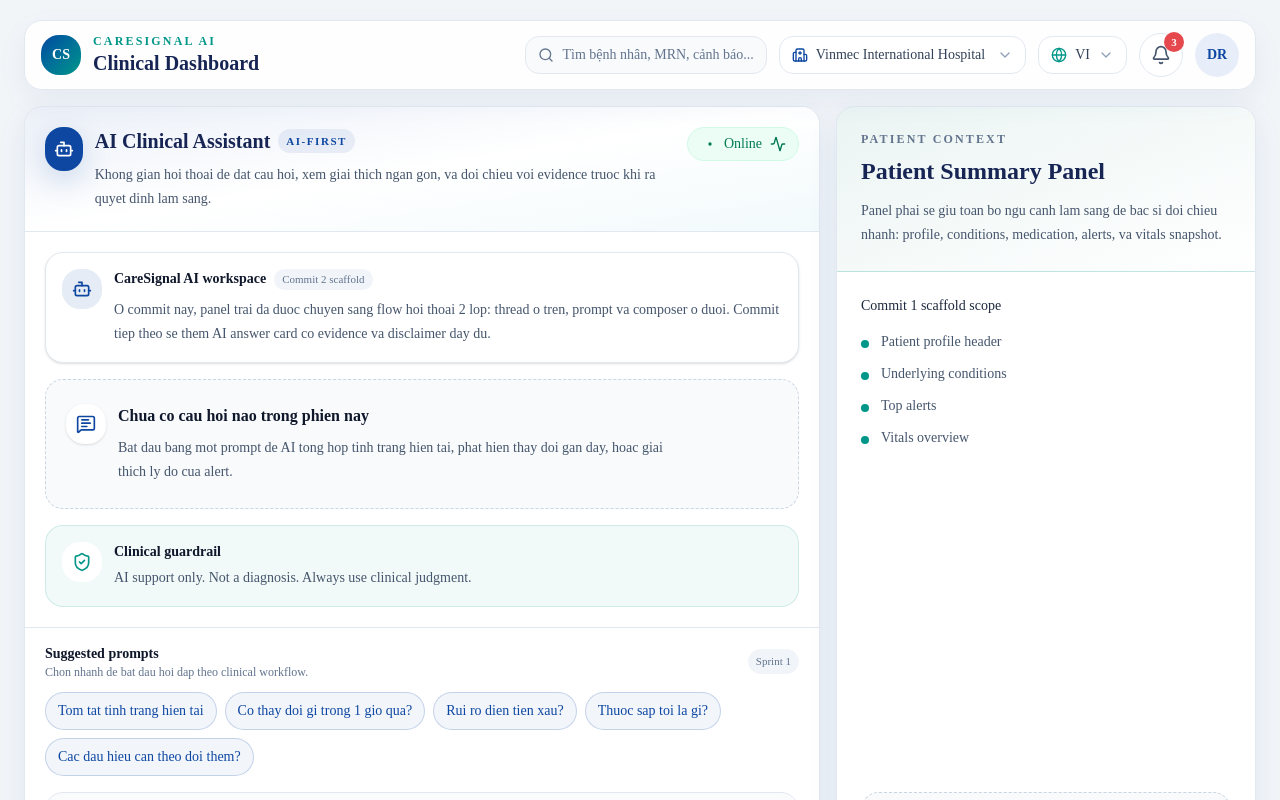
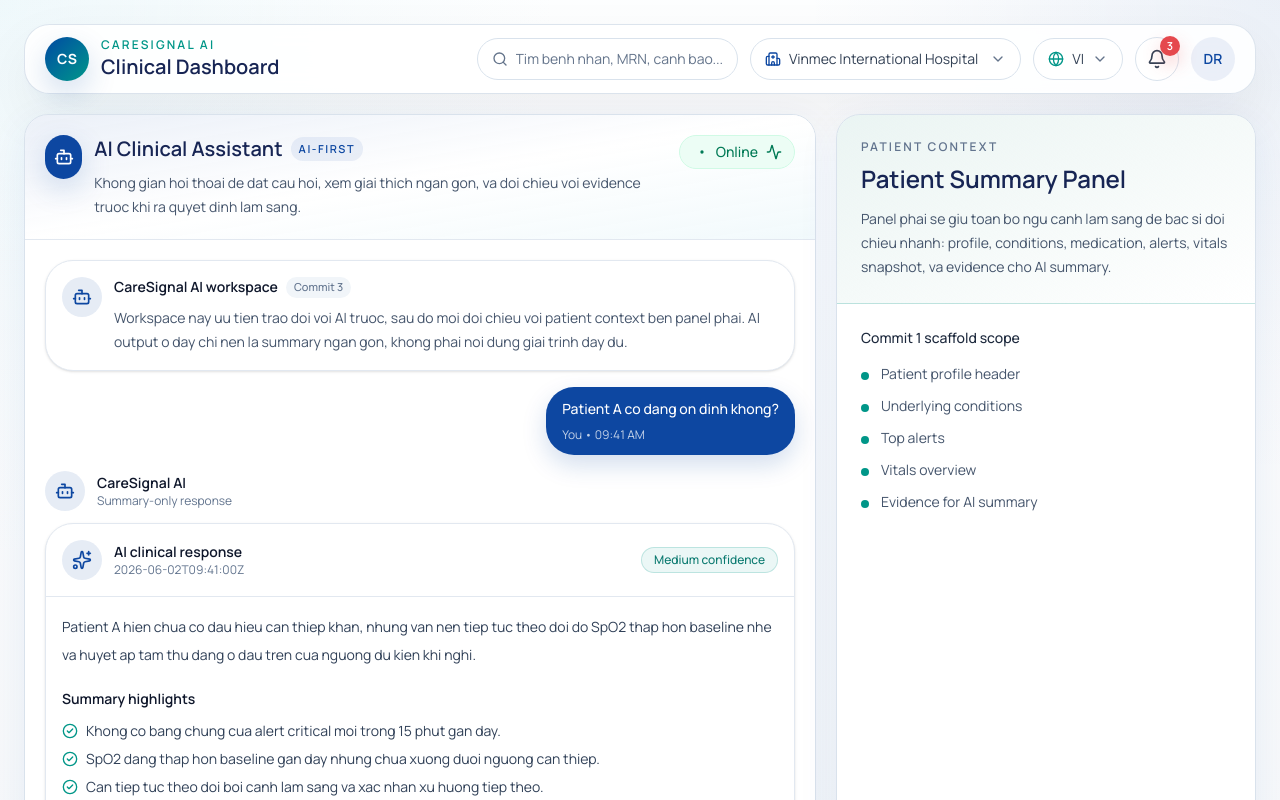
Before and after one commit to linhhtunn/Dashboard, a Next.js app in the folder frontend/: page /dashboard in a window 1280 px wide. Shown: the top 800 px of the page. Built offline with nearby package versions, Linux system fonts and the light colour scheme.

Commit message:
feat(dashboard): align dashboard tokens and shell with design contract

```diff
--- a/frontend/app/dashboard/page.tsx
+++ b/frontend/app/dashboard/page.tsx
@@ -12,12 +12,13 @@ export default function DashboardPage() {
         <DashboardPanelPlaceholder
           eyebrow="Patient context"
           title="Patient Summary Panel"
-          description="Panel phai se giu toan bo ngu canh lam sang de bac si doi chieu nhanh: profile, conditions, medication, alerts, va vitals snapshot."
+          description="Panel phai se giu toan bo ngu canh lam sang de bac si doi chieu nhanh: profile, conditions, medication, alerts, vitals snapshot, va evidence cho AI summary."
           items={[
             "Patient profile header",
             "Underlying conditions",
             "Top alerts",
             "Vitals overview",
+            "Evidence for AI summary",
           ]}
           tone="secondary"
         />
--- a/frontend/app/globals.css
+++ b/frontend/app/globals.css
@@ -39,92 +39,171 @@
   --color-popover: var(--popover);
   --color-card-foreground: var(--card-foreground);
   --color-card: var(--card);
-  --radius-sm: calc(var(--radius) * 0.6);
-  --radius-md: calc(var(--radius) * 0.8);
-  --radius-lg: var(--radius);
-  --radius-xl: calc(var(--radius) * 1.4);
-  --radius-2xl: calc(var(--radius) * 1.8);
-  --radius-3xl: calc(var(--radius) * 2.2);
-  --radius-4xl: calc(var(--radius) * 2.6);
+  --radius-sm: 0.375rem;
+  --radius-md: 0.625rem;
+  --radius-lg: 1rem;
+  --radius-xl: 1.5rem;
+  --radius-2xl: 1.75rem;
+  --radius-3xl: 2rem;
+  --radius-4xl: 2.5rem;
 }
 
 :root {
-  --background: oklch(1 0 0);
-  --foreground: oklch(0.145 0 0);
-  --card: oklch(1 0 0);
-  --card-foreground: oklch(0.145 0 0);
-  --popover: oklch(1 0 0);
-  --popover-foreground: oklch(0.145 0 0);
-  --primary: oklch(0.205 0 0);
-  --primary-foreground: oklch(0.985 0 0);
-  --secondary: oklch(0.97 0 0);
-  --secondary-foreground: oklch(0.205 0 0);
-  --muted: oklch(0.97 0 0);
-  --muted-foreground: oklch(0.556 0 0);
-  --accent: oklch(0.97 0 0);
-  --accent-foreground: oklch(0.205 0 0);
-  --destructive: oklch(0.577 0.245 27.325);
-  --border: oklch(0.922 0 0);
-  --input: oklch(0.922 0 0);
-  --ring: oklch(0.708 0 0);
-  --chart-1: oklch(0.87 0 0);
-  --chart-2: oklch(0.556 0 0);
-  --chart-3: oklch(0.439 0 0);
-  --chart-4: oklch(0.371 0 0);
-  --chart-5: oklch(0.269 0 0);
-  --radius: 0.625rem;
-  --sidebar: oklch(0.985 0 0);
-  --sidebar-foreground: oklch(0.145 0 0);
-  --sidebar-primary: oklch(0.205 0 0);
-  --sidebar-primary-foreground: oklch(0.985 0 0);
-  --sidebar-accent: oklch(0.97 0 0);
-  --sidebar-accent-foreground: oklch(0.205 0 0);
-  --sidebar-border: oklch(0.922 0 0);
-  --sidebar-ring: oklch(0.708 0 0);
+  --background: #f2f5f8;
+  --foreground: #172554;
+  --card: #ffffff;
+  --card-foreground: #172554;
+  --popover: #ffffff;
+  --popover-foreground: #172554;
+  --primary: #0d47a1;
+  --primary-foreground: #ffffff;
+  --secondary: #009688;
+  --secondary-foreground: #ffffff;
+  --muted: #eef3f8;
+  --muted-foreground: #64748b;
+  --accent: #8ed3e6;
+  --accent-foreground: #0d47a1;
+  --destructive: #e5484d;
+  --border: #d9e2ec;
+  --input: #d9e2ec;
+  --ring: rgba(13, 71, 161, 0.18);
+  --chart-1: #0d47a1;
+  --chart-2: #009688;
+  --chart-3: #8ed3e6;
+  --chart-4: #f5b300;
+  --chart-5: #e5484d;
+  --radius: 1rem;
+  --sidebar: rgba(255, 255, 255, 0.84);
+  --sidebar-foreground: #172554;
+  --sidebar-primary: #0d47a1;
+  --sidebar-primary-foreground: #ffffff;
+  --sidebar-accent: #eef3f8;
+  --sidebar-accent-foreground: #172554;
+  --sidebar-border: #d9e2ec;
+  --sidebar-ring: rgba(13, 71, 161, 0.18);
+
+  --cs-primary: #0d47a1;
+  --cs-primary-strong: #0a3f8f;
+  --cs-primary-soft: rgba(13, 71, 161, 0.08);
+  --cs-teal: #009688;
+  --cs-aqua: #8ed3e6;
+  --cs-gold: #f5b300;
+  --cs-danger: #e5484d;
+  --cs-surface: #f2f5f8;
+  --cs-surface-strong: #edf2f7;
+  --cs-card: rgba(255, 255, 255, 0.96);
+  --cs-border: #d9e2ec;
+  --cs-border-strong: #c7d4e3;
+  --cs-heading: #172554;
+  --cs-text: #334155;
+  --cs-text-soft: #64748b;
+  --cs-shadow-card: 0 12px 40px rgba(13, 71, 161, 0.08);
+  --cs-shadow-soft: 0 24px 60px rgba(15, 23, 42, 0.06);
 }
 
 .dark {
-  --background: oklch(0.145 0 0);
-  --foreground: oklch(0.985 0 0);
-  --card: oklch(0.205 0 0);
-  --card-foreground: oklch(0.985 0 0);
-  --popover: oklch(0.205 0 0);
-  --popover-foreground: oklch(0.985 0 0);
-  --primary: oklch(0.922 0 0);
-  --primary-foreground: oklch(0.205 0 0);
-  --secondary: oklch(0.269 0 0);
-  --secondary-foreground: oklch(0.985 0 0);
-  --muted: oklch(0.269 0 0);
-  --muted-foreground: oklch(0.708 0 0);
-  --accent: oklch(0.269 0 0);
-  --accent-foreground: oklch(0.985 0 0);
-  --destructive: oklch(0.704 0.191 22.216);
-  --border: oklch(1 0 0 / 10%);
-  --input: oklch(1 0 0 / 15%);
-  --ring: oklch(0.556 0 0);
-  --chart-1: oklch(0.87 0 0);
-  --chart-2: oklch(0.556 0 0);
-  --chart-3: oklch(0.439 0 0);
-  --chart-4: oklch(0.371 0 0);
-  --chart-5: oklch(0.269 0 0);
-  --sidebar: oklch(0.205 0 0);
-  --sidebar-foreground: oklch(0.985 0 0);
-  --sidebar-primary: oklch(0.488 0.243 264.376);
-  --sidebar-primary-foreground: oklch(0.985 0 0);
-  --sidebar-accent: oklch(0.269 0 0);
-  --sidebar-accent-foreground: oklch(0.985 0 0);
-  --sidebar-border: oklch(1 0 0 / 10%);
-  --sidebar-ring: oklch(0.556 0 0);
+  --background: #0f172a;
+  --foreground: #f8fafc;
+  --card: #111827;
+  --card-foreground: #f8fafc;
+  --popover: #111827;
+  --popover-foreground: #f8fafc;
+  --primary: #8ed3e6;
+  --primary-foreground: #0f172a;
+  --secondary: #0b7a70;
+  --secondary-foreground: #f8fafc;
+  --muted: #1e293b;
+  --muted-foreground: #cbd5e1;
+  --accent: #13374f;
+  --accent-foreground: #e0f2fe;
+  --destructive: #f87171;
+  --border: rgba(255, 255, 255, 0.1);
+  --input: rgba(255, 255, 255, 0.12);
+  --ring: rgba(142, 211, 230, 0.18);
+  --chart-1: #8ed3e6;
+  --chart-2: #2dd4bf;
+  --chart-3: #f5b300;
+  --chart-4: #f97316;
+  --chart-5: #f87171;
+  --sidebar: rgba(15, 23, 42, 0.9);
+  --sidebar-foreground: #f8fafc;
+  --sidebar-primary: #8ed3e6;
+  --sidebar-primary-foreground: #0f172a;
+  --sidebar-accent: #1e293b;
+  --sidebar-accent-foreground: #f8fafc;
+  --sidebar-border: rgba(255, 255, 255, 0.1);
+  --sidebar-ring: rgba(142, 211, 230, 0.18);
 }
 
 @layer base {
   * {
     @apply border-border outline-ring/50;
   }
+
+  html {
+    @apply font-sans antialiased;
+  }
+
   body {
-    @apply bg-background text-foreground;
+    min-height: 100vh;
+    background:
+      radial-gradient(circle at top left, rgba(142, 211, 230, 0.12), transparent 24%),
+      radial-gradient(circle at top right, rgba(13, 71, 161, 0.08), transparent 22%),
+      linear-gradient(180deg, #f8fbfd 0%, var(--cs-surface) 100%);
+    color: var(--cs-text);
+    text-rendering: optimizeLegibility;
   }
-  html {
-    @apply font-sans;
+
+  h1,
+  h2,
+  h3,
+  h4,
+  h5,
+  h6 {
+    color: var(--cs-heading);
+  }
+
+  ::selection {
+    background: rgba(13, 71, 161, 0.14);
+    color: var(--cs-heading);
   }
 }
+
+@layer components {
+  .dashboard-canvas {
+    background:
+      radial-gradient(circle at top left, rgba(142, 211, 230, 0.1), transparent 28%),
+      radial-gradient(circle at top right, rgba(13, 71, 161, 0.06), transparent 24%),
+      linear-gradient(180deg, rgba(255, 255, 255, 0.76), rgba(242, 245, 248, 0.96));
+  }
+
+  .dashboard-surface {
+    background: var(--cs-card);
+    border: 1px solid var(--cs-border);
+    box-shadow: var(--cs-shadow-card);
+    backdrop-filter: blur(12px);
+  }
+
+  .dashboard-glass {
+    background: rgba(255, 255, 255, 0.88);
+    border: 1px solid rgba(217, 226, 236, 0.9);
+    box-shadow: var(--cs-shadow-soft);
+    backdrop-filter: blur(16px);
+  }
+
+  .dashboard-input {
+    background: #ffffff;
+    border: 1px solid var(--cs-border);
+    color: var(--cs-text);
+  }
+
+  .dashboard-input::placeholder {
+    color: var(--cs-text-soft);
+  }
+
+  .dashboard-input:focus {
+    border-color: rgba(13, 71, 161, 0.4);
+    box-shadow: 0 0 0 4px rgba(13, 71, 161, 0.1);
+    outline: none;
+  }
+}
--- a/frontend/app/layout.tsx
+++ b/frontend/app/layout.tsx
@@ -1,10 +1,11 @@
 import type { Metadata } from "next";
-import { Geist, Geist_Mono } from "next/font/google";
+import { Geist_Mono, Manrope } from "next/font/google";
 import "./globals.css";
 
-const geistSans = Geist({
-  variable: "--font-geist-sans",
-  subsets: ["latin"],
+const manrope = Manrope({
+  variable: "--font-sans",
+  subsets: ["latin", "vietnamese"],
+  display: "swap",
 });
 
 const geistMono = Geist_Mono({
@@ -13,8 +14,8 @@ const geistMono = Geist_Mono({
 });
 
 export const metadata: Metadata = {
-  title: "Create Next App",
-  description: "Generated by create next app",
+  title: "CareSignal AI Dashboard",
+  description: "AI-first clinical monitoring dashboard for CareSignal AI.",
 };
 
 export default function RootLayout({
@@ -24,8 +25,8 @@ export default function RootLayout({
 }>) {
   return (
     <html
-      lang="en"
-      className={`${geistSans.variable} ${geistMono.variable} h-full antialiased`}
+      lang="vi"
+      className={`${manrope.variable} ${geistMono.variable} h-full antialiased`}
     >
       <body className="min-h-full flex flex-col">{children}</body>
     </html>
--- a/frontend/components/common/PanelCard.tsx
+++ b/frontend/components/common/PanelCard.tsx
@@ -6,10 +6,7 @@ type PanelCardProps = HTMLAttributes<HTMLDivElement>;
 export function PanelCard({ className, ...props }: PanelCardProps) {
   return (
     <div
-      className={clsx(
-        "rounded-2xl border border-slate-200 bg-white shadow-[0_10px_30px_rgba(13,71,161,0.08)]",
-        className,
-      )}
+      className={clsx("dashboard-surface rounded-[1.5rem]", className)}
       {...props}
     />
   );
--- /dev/null
+++ b/frontend/components/dashboard/AIAnswerCard.tsx
@@ -0,0 +1,90 @@
+import { CheckCircle2, ShieldCheck, Sparkles } from "lucide-react";
+
+import type { AISummary } from "@/types";
+
+type AIAnswerCardProps = {
+  summary: AISummary;
+};
+
+function getConfidenceLabel(confidence: AISummary["confidence"]) {
+  switch (confidence) {
+    case "high":
+      return "High confidence";
+    case "medium":
+      return "Medium confidence";
+    case "low":
+      return "Low confidence";
+    default:
+      return "Confidence unavailable";
+  }
+}
+
+export function AIAnswerCard({ summary }: AIAnswerCardProps) {
+  return (
+    <div className="rounded-2xl border border-slate-200 bg-white shadow-sm">
+      <div className="border-b border-slate-200 px-4 py-4">
+        <div className="flex flex-wrap items-center justify-between gap-3">
+          <div className="flex items-center gap-3">
+            <div className="flex h-10 w-10 items-center justify-center rounded-2xl bg-[#0D47A1]/10 text-[#0D47A1]">
+              <Sparkles className="h-5 w-5" />
+            </div>
+
+            <div>
+              <p className="text-sm font-semibold text-slate-900">
+                AI clinical response
+              </p>
+              <p className="text-xs text-slate-500">{summary.generatedAt}</p>
+            </div>
+          </div>
+
+          <span className="rounded-full border border-[#009688]/20 bg-[#009688]/8 px-3 py-1 text-xs font-medium text-[#0B7A70]">
+            {getConfidenceLabel(summary.confidence)}
+          </span>
+        </div>
+      </div>
+
+      <div className="space-y-5 px-4 py-4">
+        <div>
+          <p className="text-sm leading-7 text-slate-700">{summary.answer}</p>
+        </div>
+
+        <div>
+          <p className="text-sm font-semibold text-slate-900">Summary highlights</p>
+          <div className="mt-3 space-y-2">
+            {summary.keyFindings.map((finding) => (
+              <div key={finding} className="flex items-start gap-2 text-sm text-slate-700">
+                <CheckCircle2 className="mt-0.5 h-4 w-4 shrink-0 text-[#009688]" />
+                <span>{finding}</span>
+              </div>
+            ))}
+          </div>
+        </div>
+
+        <div className="rounded-2xl border border-slate-200 bg-slate-50 px-4 py-3">
+          <p className="text-xs font-semibold uppercase tracking-[0.12em] text-slate-500">
+            Evidence routing
+          </p>
+          <p className="mt-1 text-sm text-slate-700">
+            Evidence chi tiet se duoc hien thi o patient summary panel ben phai
+            de doi chieu cung vitals, alerts, va clinical context.
+          </p>
+        </div>
+
+        <div className="flex items-start gap-3 rounded-2xl border border-[#009688]/15 bg-[#009688]/5 px-4 py-3">
+          <div className="flex h-9 w-9 shrink-0 items-center justify-center rounded-2xl bg-white text-[#009688]">
+            <ShieldCheck className="h-4 w-4" />
+          </div>
+
+          <div>
+            <p className="text-xs font-semibold uppercase tracking-[0.12em] text-slate-500">
+              Disclaimer
+            </p>
+            <p className="mt-1 text-sm text-slate-700">
+              AI support only. Not a diagnosis. Always use clinical judgment.
+            </p>
+          </div>
+        </div>
+      </div>
+    </div>
+  );
+}
--- a/frontend/components/dashboard/ConversationThread.tsx
+++ b/frontend/components/dashboard/ConversationThread.tsx
@@ -1,4 +1,7 @@
-import { Bot, MessageSquareText, ShieldCheck } from "lucide-react";
+import { Bot, MessageSquareText } from "lucide-react";
+
+import { AIAnswerCard } from "@/components/dashboard/AIAnswerCard";
+import type { AISummary } from "@/types";
 
 function EmptyThreadCard() {
   return (
@@ -9,12 +12,11 @@ function EmptyThreadCard() {
         </div>
 
         <div>
-          <h3 className="text-base font-semibold text-slate-900">
-            Chua co cau hoi nao trong phien nay
-          </h3>
+          <h3 className="text-base font-semibold text-slate-900">Conversation-ready layout</h3>
           <p className="mt-2 max-w-xl text-sm leading-6 text-slate-600">
-            Bat dau bang mot prompt de AI tong hop tinh trang hien tai, phat
-            hien thay doi gan day, hoac giai thich ly do cua alert.
+            Thread da san sang cho flow hoi dap nhieu luot. Commit nay them AI
+            answer card dang summary-first: panel trai chi tra loi ngan gon,
+            con evidence se duoc day sang patient summary panel.
           </p>
         </div>
       </div>
@@ -35,33 +37,88 @@ function StarterSystemNote() {
             CareSignal AI workspace
           </p>
           <span className="rounded-full bg-slate-100 px-2 py-0.5 text-[11px] font-medium text-slate-500">
-            Commit 2 scaffold
+            Commit 3
           </span>
         </div>
 
         <p className="mt-2 text-sm leading-6 text-slate-600">
-          O commit nay, panel trai da duoc chuyen sang flow hoi thoai 2 lop:
-          thread o tren, prompt va composer o duoi. Commit tiep theo se them AI
-          answer card co evidence va disclaimer day du.
+          Workspace nay uu tien trao doi voi AI truoc, sau do moi doi chieu voi
+          patient context ben panel phai. AI output o day chi nen la summary
+          ngan gon, khong phai noi dung giai trinh day du.
         </p>
       </div>
     </div>
   );
 }
 
-function SafetyNote() {
+function UserPromptBubble() {
   return (
-    <div className="flex items-start gap-3 rounded-2xl border border-[#009688]/15 bg-[#009688]/5 px-4 py-4">
-      <div className="flex h-10 w-10 shrink-0 items-center justify-center rounded-2xl bg-white text-[#009688]">
-        <ShieldCheck className="h-5 w-5" />
+    <div className="ml-auto max-w-[85%] rounded-2xl bg-[#0D47A1] px-4 py-3 text-white shadow-[0_10px_25px_rgba(13,71,161,0.18)]">
+      <p className="text-sm font-medium">Patient A co dang on dinh khong?</p>
+      <p className="mt-2 text-xs text-white/75">You • 09:41 AM</p>
+    </div>
+  );
+}
+
+const demoSummary: AISummary = {
+  patientId: "patient-a",
+  locale: "vi",
+  question: "Patient A co dang on dinh khong?",
+  answer:
+    "Patient A hien chua co dau hieu can thiep khan, nhung van nen tiep tuc theo doi do SpO2 thap hon baseline nhe va huyet ap tam thu dang o dau tren cua nguong du kien khi nghi.",
+  keyFindings: [
+    "Khong co bang chung cua alert critical moi trong 15 phut gan day.",
+    "SpO2 dang thap hon baseline gan day nhung chua xuong duoi nguong can thiep.",
+    "Can tiep tuc theo doi boi canh lam sang va xac nhan xu huong tiep theo.",
+  ],
+  status: "ready",
+  confidence: "medium",
+  evidence: [
+    {
+      kind: "metric_threshold",
+      metric: "spo2",
+      value: 94,
+      unit: "%",
+      timestamp: "2026-06-02T09:39:00Z",
+    },
+    {
+      kind: "trend_change",
+      metric: "systolic_bp",
+      value: 124,
+      unit: "mmHg",
+      comparisonValue: 118,
+      comparisonWindow: "15m",
+      timestamp: "2026-06-02T09:40:00Z",
+    },
+    {
+      kind: "trend_change",
+      metric: "heart_rate",
+      value: 82,
+      unit: "bpm",
+      comparisonValue: 76,
+      comparisonWindow: "15m",
+      timestamp: "2026-06-02T09:40:00Z",
+    },
+  ],
+  generatedAt: "2026-06-02T09:41:00Z",
+  disclaimerKey: "ai_support_only",
+};
+
+function AIAnswerBlock() {
+  return (
+    <div className="space-y-3">
+      <div className="flex items-center gap-3">
+        <div className="flex h-10 w-10 shrink-0 items-center justify-center rounded-2xl bg-[#0D47A1]/10 text-[#0D47A1]">
+          <Bot className="h-5 w-5" />
+        </div>
+
+        <div>
+          <p className="text-sm font-semibold text-slate-900">CareSignal AI</p>
+          <p className="text-xs text-slate-500">Summary-only response</p>
+        </div>
       </div>
 
-      <div>
-        <p className="text-sm font-semibold text-slate-900">Clinical guardrail</p>
-        <p className="mt-1 text-sm leading-6 text-slate-600">
-          AI support only. Not a diagnosis. Always use clinical judgment.
-        </p>
-      </div>
+      <AIAnswerCard summary={demoSummary} />
     </div>
   );
 }
@@ -70,8 +127,9 @@ export function ConversationThread() {
   return (
     <div className="flex min-h-full flex-col gap-4">
       <StarterSystemNote />
+      <UserPromptBubble />
+      <AIAnswerBlock />
       <EmptyThreadCard />
-      <SafetyNote />
     </div>
   );
 }
--- a/frontend/components/dashboard/DashboardShell.tsx
+++ b/frontend/components/dashboard/DashboardShell.tsx
@@ -12,11 +12,11 @@ export function DashboardShell({
   rightPanel,
 }: DashboardShellProps) {
   return (
-    <div className="min-h-screen bg-[#F2F5F8] text-slate-900">
-      <div className="mx-auto flex min-h-screen max-w-[1600px] flex-col px-4 py-4 lg:px-6 lg:py-5">
-        <div className="mb-4 shrink-0">{topBar}</div>
+    <div className="dashboard-canvas min-h-screen text-[color:var(--cs-text)]">
+      <div className="mx-auto flex min-h-screen max-w-[1600px] flex-col px-4 py-4 lg:px-6 lg:py-6">
+        <div className="mb-5 shrink-0">{topBar}</div>
 
-        <div className="grid flex-1 gap-4 xl:grid-cols-[minmax(0,1.35fr)_420px] 2xl:grid-cols-[minmax(0,1.45fr)_460px]">
+        <div className="grid flex-1 gap-5 xl:grid-cols-[minmax(0,1.35fr)_420px] 2xl:grid-cols-[minmax(0,1.45fr)_460px]">
           <section className="min-h-[72vh]">{leftPanel}</section>
           <aside className="min-h-[72vh]">{rightPanel}</aside>
         </div>
--- a/frontend/components/dashboard/DashboardTopBar.tsx
+++ b/frontend/components/dashboard/DashboardTopBar.tsx
@@ -2,63 +2,63 @@ import { Bell, ChevronDown, Globe, Hospital, Search } from "lucide-react";
 
 export function DashboardTopBar() {
   return (
-    <header className="rounded-2xl border border-slate-200 bg-white/90 px-4 py-3 shadow-[0_10px_30px_rgba(13,71,161,0.06)] backdrop-blur">
+    <header className="dashboard-glass rounded-[1.6rem] px-4 py-3 sm:px-5">
       <div className="flex flex-col gap-3 lg:flex-row lg:items-center lg:justify-between">
         <div className="flex items-center gap-3">
-          <div className="flex h-10 w-10 items-center justify-center rounded-2xl bg-gradient-to-br from-[#0D47A1] to-[#009688] text-sm font-bold text-white">
+          <div className="flex h-11 w-11 items-center justify-center rounded-2xl bg-gradient-to-br from-[var(--cs-primary)] to-[var(--cs-teal)] text-sm font-bold text-white shadow-[0_12px_30px_rgba(13,71,161,0.18)]">
             CS
           </div>
 
           <div className="min-w-0">
-            <p className="text-xs font-semibold uppercase tracking-[0.18em] text-[#009688]">
+            <p className="text-xs font-semibold uppercase tracking-[0.18em] text-[color:var(--cs-teal)]">
               CareSignal AI
             </p>
-            <h1 className="truncate text-xl font-semibold text-[#172554]">
+            <h1 className="truncate text-xl font-semibold text-[color:var(--cs-heading)]">
               Clinical Dashboard
             </h1>
           </div>
         </div>
 
         <div className="flex flex-col gap-3 md:flex-row md:items-center">
-          <label className="flex min-w-[240px] items-center gap-2 rounded-xl border border-slate-200 bg-slate-50 px-3 py-2 text-sm text-slate-500">
-            <Search className="h-4 w-4" />
-            <span className="truncate">Tìm bệnh nhân, MRN, cảnh báo...</span>
+          <label className="dashboard-input flex min-w-[240px] items-center gap-2 rounded-2xl bg-white/90 px-3.5 py-2.5 text-sm text-[color:var(--cs-text-soft)]">
+            <Search className="h-4 w-4 text-[color:var(--cs-text-soft)]" />
+            <span className="truncate">Tim benh nhan, MRN, canh bao...</span>
           </label>
 
           <button
             type="button"
-            className="flex items-center justify-between gap-3 rounded-xl border border-slate-200 bg-white px-3 py-2 text-sm text-slate-700 transition hover:border-slate-300"
+            className="dashboard-input flex items-center justify-between gap-3 rounded-2xl bg-white/90 px-3.5 py-2.5 text-sm text-[color:var(--cs-text)] transition hover:border-[color:var(--cs-border-strong)]"
           >
             <span className="flex items-center gap-2">
-              <Hospital className="h-4 w-4 text-[#0D47A1]" />
+              <Hospital className="h-4 w-4 text-[color:var(--cs-primary)]" />
               <span>Vinmec International Hospital</span>
             </span>
-            <ChevronDown className="h-4 w-4 text-slate-400" />
+            <ChevronDown className="h-4 w-4 text-[color:var(--cs-text-soft)]" />
           </button>
 
           <button
             type="button"
-            className="flex items-center gap-2 rounded-xl border border-slate-200 bg-white px-3 py-2 text-sm text-slate-700 transition hover:border-slate-300"
+            className="dashboard-input flex items-center gap-2 rounded-2xl bg-white/90 px-3.5 py-2.5 text-sm text-[color:var(--cs-text)] transition hover:border-[color:var(--cs-border-strong)]"
           >
-            <Globe className="h-4 w-4 text-[#009688]" />
+            <Globe className="h-4 w-4 text-[color:var(--cs-teal)]" />
             <span>VI</span>
-            <ChevronDown className="h-4 w-4 text-slate-400" />
+            <ChevronDown className="h-4 w-4 text-[color:var(--cs-text-soft)]" />
           </button>
 
           <button
             type="button"
-            className="relative flex h-11 w-11 items-center justify-center rounded-full border border-slate-200 bg-white text-slate-600 transition hover:border-slate-300"
+            className="relative flex h-11 w-11 items-center justify-center rounded-full border border-[color:var(--cs-border)] bg-white/95 text-[color:var(--cs-text)] transition hover:border-[color:var(--cs-border-strong)]"
             aria-label="Notifications"
           >
             <Bell className="h-5 w-5" />
-            <span className="absolute -right-0.5 -top-0.5 flex h-5 min-w-[20px] items-center justify-center rounded-full bg-[#E5484D] px-1 text-[11px] font-semibold text-white">
+            <span className="absolute -right-0.5 -top-0.5 flex h-5 min-w-[20px] items-center justify-center rounded-full bg-[color:var(--cs-danger)] px-1 text-[11px] font-semibold text-white shadow-[0_8px_18px_rgba(229,72,77,0.28)]">
               3
             </span>
           </button>
 
           <button
             type="button"
-            className="flex h-11 w-11 items-center justify-center rounded-full bg-[#E8EEF9] text-sm font-semibold text-[#0D47A1]"
+            className="flex h-11 w-11 items-center justify-center rounded-full bg-[color:var(--cs-primary-soft)] text-sm font-semibold text-[color:var(--cs-primary)]"
             aria-label="User menu"
           >
             DR
```
Also changed, not shown: 1 other file (tests, documents, lock files or other folders).
